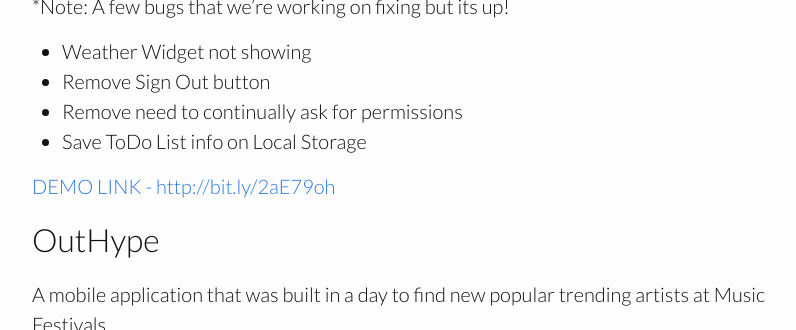
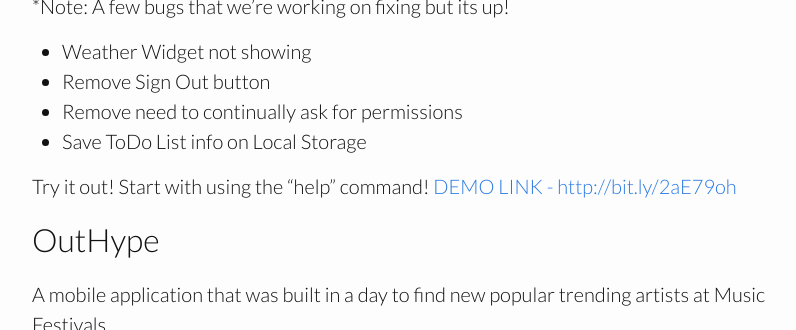
Before and after one commit to rodaan/rodaan.github.io, a Jekyll site: the page built from portfolio.md, in a window 1280 px wide and 900 px high, scrolled down 1110 px, cut to the strip 86-416 px from the top of the window. Shown: the whole strip, without its empty margins (238-1034 px from the left). Built offline with Jekyll 4.4.1, drawn with Linux system fonts in a browser that asks for light colours.

Commit message:
Edited portfolio

```diff
--- a/portfolio.md
+++ b/portfolio.md
@@ -28,6 +28,7 @@ KA-VR
 - Remove need to continually ask for permissions
 - Save ToDo List info on Local Storage
 
+Try it out! Start with using the "help" command!
 [DEMO LINK - http://bit.ly/2aE79oh](http://bit.ly/2aE79oh)
 
 
```
